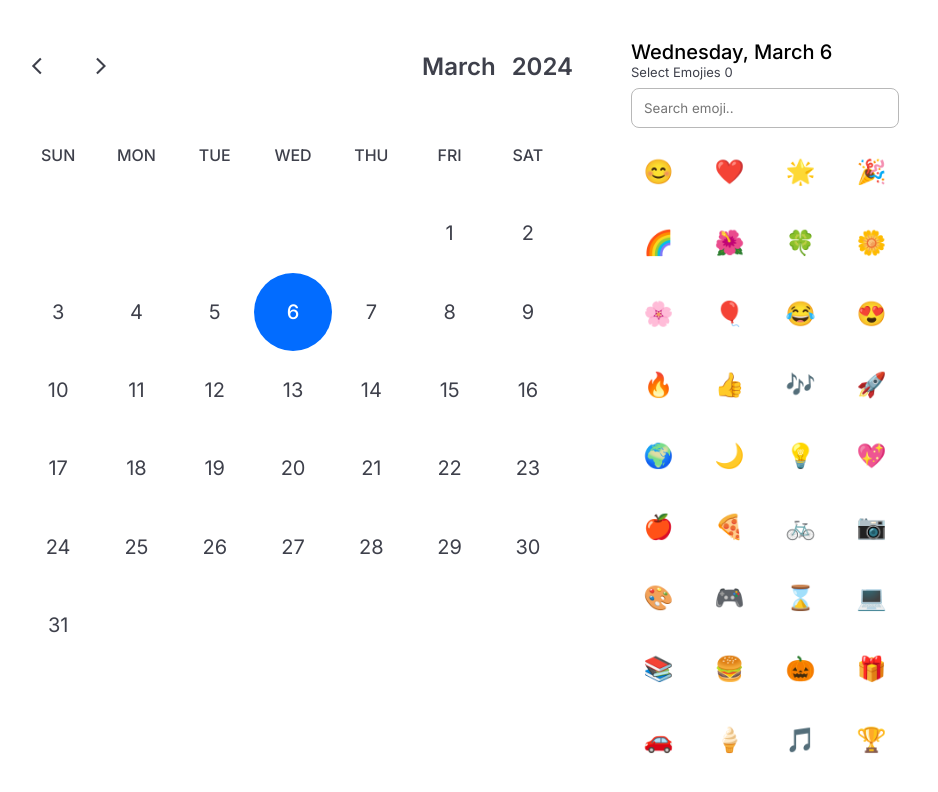
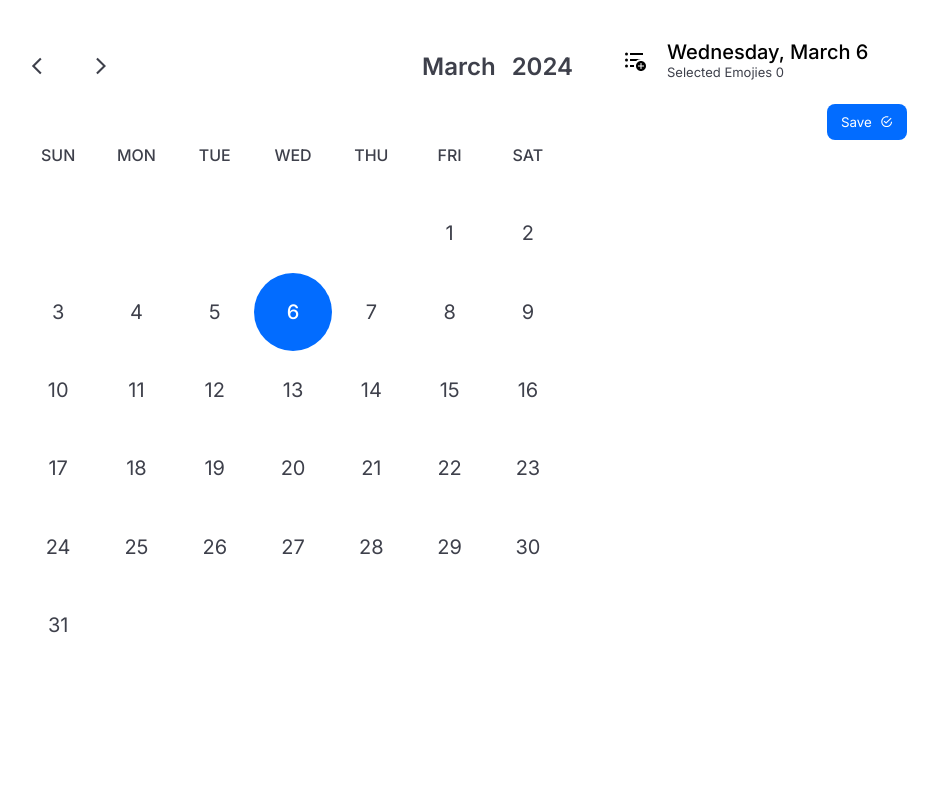
Before and after one commit to yashksaini/emoji-calendar, a React (Vite) app: page / in a window 1280 px wide. Shown: the top 792 px of the page, without its empty margins (181-1119 px from the left). Built offline with nearby package versions, Linux system fonts and the light colour scheme.

Commit message:
feat: :sparkles: Display the selected list of emojies with input field

```diff
--- a/src/EmojiSelect.jsx
+++ b/src/EmojiSelect.jsx
@@ -3,9 +3,12 @@ import { Tooltip as ReactTooltip } from "react-tooltip";
 import { emojisData } from "./constants";
 import { useEffect, useState } from "react";
 import { IoIosCheckmarkCircle } from "react-icons/io";
-
+import { IoMdArrowBack } from "react-icons/io";
+import { MdFormatListBulletedAdd } from "react-icons/md";
+import { IoMdCheckmarkCircleOutline } from "react-icons/io";
 const EmojiSelect = ({ selDate }) => {
   const [searchText, setSearchText] = useState("");
+  const [screen, setScreen] = useState(1);
   const [savedEmojies, setSavedEmojies] = useState(
     JSON.parse(localStorage.getItem("savedEmojies")) || []
   );
@@ -37,6 +40,27 @@ const EmojiSelect = ({ selDate }) => {
   return (
     <div className="emoji-container">
       <div className="emoji-head">
+        <div className="top-box">
+          {screen === 1 && (
+            <span
+              onClick={() => {
+                setScreen(2);
+              }}
+            >
+              <MdFormatListBulletedAdd className="list-icon" />
+            </span>
+          )}
+          {screen === 2 && (
+            <span
+              onClick={() => {
+                setScreen(1);
+              }}
+            >
+              <IoMdArrowBack />
+            </span>
+          )}
+
+          <div>
             <h1>
               {new Intl.DateTimeFormat("en-US", {
                 weekday: "long",
@@ -44,7 +68,11 @@ const EmojiSelect = ({ selDate }) => {
                 day: "numeric",
               }).format(selDate)}
             </h1>
-        <p>Select Emojies {savedEmojies.length}</p>
+            <p>Selected Emojies {savedEmojies.length}</p>
+          </div>
+        </div>
+
+        {screen === 2 && (
           <input
             type="text"
             value={searchText}
@@ -53,8 +81,9 @@ const EmojiSelect = ({ selDate }) => {
             }}
             placeholder="Search emoji.."
           />
+        )}
       </div>
-
+      {screen === 2 && (
         <div className="emoji-select">
           {filteredEmojies.map((emoji, index) => {
             return (
@@ -80,6 +109,28 @@ const EmojiSelect = ({ selDate }) => {
             );
           })}
         </div>
+      )}
+      {screen === 1 && (
+        <div className="emoji-list">
+          <div className="save-data">
+            <button>
+              Save <IoMdCheckmarkCircleOutline />
+            </button>
+          </div>
+          {emojisData.map((emoji, index) => {
+            if (savedEmojies.indexOf(emoji.id) !== -1) {
+              return (
+                <div className="emoji-data" key={index}>
+                  <span>{emoji.icon}</span>
+                  <input type="text" placeholder="Write..." />
+                </div>
+              );
+            } else {
+              return null;
+            }
+          })}
+        </div>
+      )}
     </div>
   );
 };
--- a/src/index.css
+++ b/src/index.css
@@ -50,7 +50,7 @@ a {
   z-index: 10;
   top: 0;
   left: 0;
-  padding: 8px 16px;
+  padding: 8px 0;
 }
 .emoji-head h1 {
   font-size: 20px;
@@ -78,7 +78,7 @@ a {
   gap: 16px;
   padding: 8px 16px;
 }
-.emoji-container span {
+.emoji-select span {
   display: flex;
   justify-content: center;
   align-items: center;
@@ -87,7 +87,7 @@ a {
   aspect-ratio: 1;
   position: relative;
 }
-.emoji-container span:hover {
+.emoji-select span:hover {
   background-color: var(--muted);
   cursor: pointer;
 }
@@ -98,6 +98,81 @@ a {
   width: 20px;
   height: 20px;
   color: var(--blue);
+}
+.top-box {
+  display: flex;
+  justify-content: center;
+  align-items: center;
+  gap: 12px;
+}
+.top-box div {
+  flex: 1;
+}
+.top-box span {
+  aspect-ratio: 1;
+  width: 40px;
+  display: flex;
+  justify-content: center;
+  align-items: center;
+  border-radius: 100%;
+}
+.list-icon {
+  font-size: 24px;
+}
+.top-box span:hover {
+  cursor: pointer;
+  background-color: var(--muted);
+}
+.emoji-list {
+  width: 100%;
+  padding: 16px 8px;
+}
+.emoji-data {
+  display: flex;
+  justify-content: center;
+  align-items: center;
+  margin: 16px 0;
+}
+.emoji-data span {
+  width: 40px;
+  height: 40px;
+  display: flex;
+  justify-content: center;
+  align-items: center;
+  font-size: 20px;
+}
+.emoji-data span:nth-child(2) {
+  color: green;
+}
+.emoji-data input {
+  flex: 1;
+  height: 40px;
+  padding: 0 8px;
+  border-radius: 0px;
+  border: none;
+  border-bottom: 1px solid #b8b8b8;
+}
+.emoji-data input:focus {
+  outline: none;
+  border-bottom: 1px solid var(--blue);
+}
+.save-data {
+  width: 100%;
+  display: flex;
+  justify-content: flex-end;
+  align-items: ceter;
+}
+.save-data button {
+  border: none;
+  background-color: var(--blue);
+  color: #fff;
+  width: 80px;
+  height: 36px;
+  border-radius: 8px;
+  display: flex;
+  justify-content: center;
+  align-items: center;
+  gap: 8px;
 }
 .calendar {
   width: 580px;
```
Lines whose indentation alone changed are shown as unchanged.
